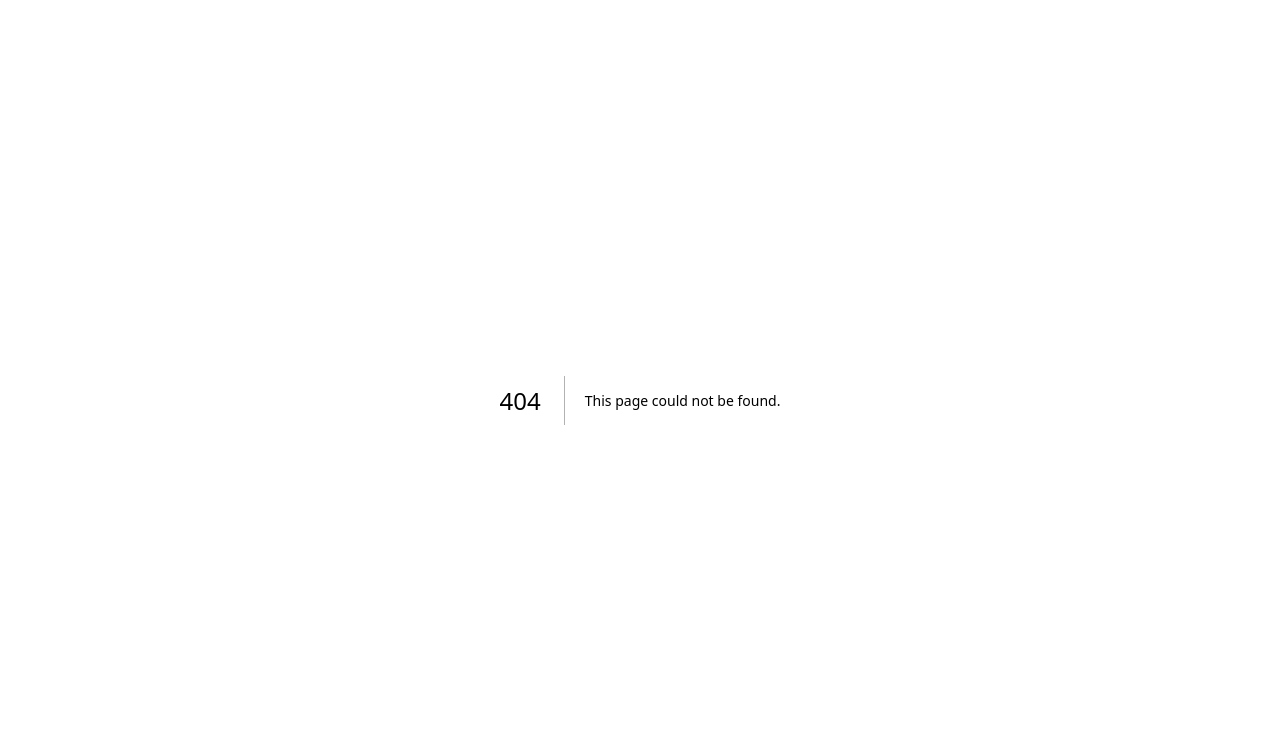
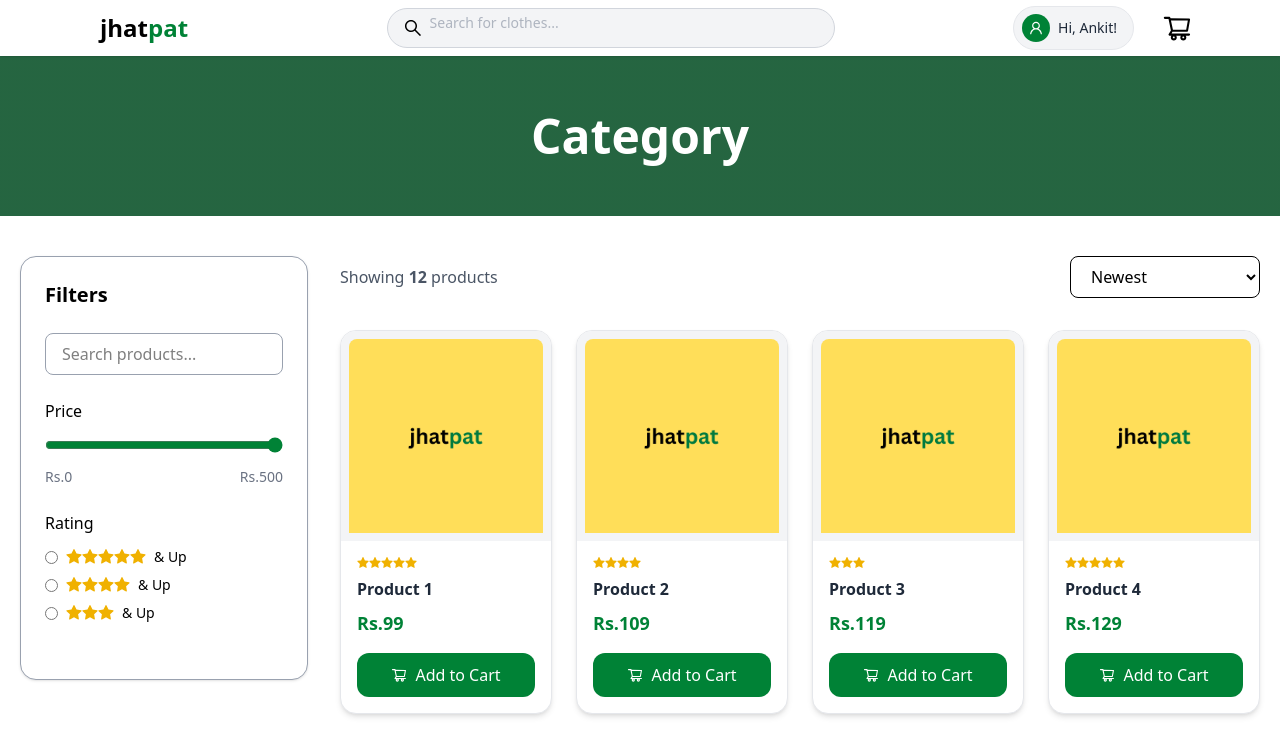
Before and after one commit to khanalankitt/E-Commerce-Full-Stack, a Next.js app in the folder frontend/: page /category/1 in a window 1280 px wide. Before the commit this address had no page. Shown: the top 737 px of the page. Built offline with nearby package versions, Linux system fonts and the light colour scheme.

Commit message:
chore: added demo category page with basic filtering and debouncing

```diff
--- /dev/null
+++ b/frontend/app/(store)/category/[id]/page.tsx
@@ -0,0 +1,36 @@
+import CategoryClient from "../../../../components/category/categoryClient";
+
+export const revalidate = 3600;
+export const dynamic = "force-static";
+
+export interface Product {
+  id: number;
+  name: string;
+  price: number;
+  rating: number;
+}
+
+async function getProducts(): Promise<Product[]> {
+  // swap this for your real DB/API call (Mongoose, fetch, etc.)
+  return Array.from({ length: 12 }, (_, i) => ({
+    id: i + 1,
+    name: `Product ${i + 1}`,
+    price: 99 + i * 10,
+    rating: [5, 4, 3, 5, 4, 5, 3, 4, 5, 4, 3, 5][i],
+  }));
+}
+
+export default async function CategoryPage() {
+  const products = await getProducts();
+
+  return (
+    <div className="min-h-screen w-full flex flex-col mt-14">
+      <div className="w-full h-40 relative flex items-center justify-center">
+        <div className="absolute inset-0 bg-linear-to-t from-green-900/90 to-green-900/90" />
+        <p className="text-white text-5xl font-bold z-10">Category</p>
+      </div>
+
+      <CategoryClient products={products} />
+    </div>
+  );
+}
--- /dev/null
+++ b/frontend/app/(store)/category/[id]/useDebounce.ts
@@ -0,0 +1,12 @@
+import { useEffect, useState } from "react";
+
+export function useDebounce<T>(value: T, delay = 300): T {
+  const [debounced, setDebounced] = useState(value);
+
+  useEffect(() => {
+    const timeout = setTimeout(() => setDebounced(value), delay);
+    return () => clearTimeout(timeout);
+  }, [value, delay]);
+
+  return debounced;
+}
--- a/frontend/app/(store)/category/page.tsx
+++ /dev/null
@@ -1,7 +0,0 @@
-export default function CategoryPage() {
-  return (
-    <div className="h-full w-full flex items-center justify-center mt-7 pt-20">
-      <p className="text-4xl">Category Page</p>
-    </div>
-  );
-}
--- a/frontend/app/page.tsx
+++ b/frontend/app/page.tsx
@@ -2,6 +2,7 @@
 export const revalidate = 3600;
 
 import AllProducts from "@/components/allProducts";
+import Footer from "@/components/footer";
 import HeroCategories from "@/components/heroCategories";
 import NavBar from "@/components/navbar";
 
@@ -11,6 +12,7 @@
       <NavBar />
       <HeroCategories />
       <AllProducts />
+      <Footer />
     </div>
   );
 }
--- a/frontend/components/allProducts.tsx
+++ b/frontend/components/allProducts.tsx
@@ -2,11 +2,11 @@
 import Link from "next/link";
 
 export default function AllProducts() {
-  const allProducts = [1, 2, 3, 4, 5, 6, 4, 34, 0, 0];
+  const allProducts = [1, 2, 3, 4, 5, 6, 4, 34, 0, 0, 0, 0];
   return (
     <section className="h-auto w-full flex items-center justify-center">
       <div className="w-4/5 flex flex-col ">
-        <p className="text-3xl pb-10">All Products</p>
+        <p className="text-3xl pb-10">Featured Products</p>
         <div className="h-auto w-full flex items-center justify-center flex-wrap gap-2 gap-y-3 pb-10">
           {allProducts.map((product, index) => (
             <Link
@@ -39,7 +39,6 @@
               </button>
             </Link>
           ))}
-          <p className="underline cursor-pointer self-end px-5">Show more</p>
         </div>
       </div>
     </section>
--- /dev/null
+++ b/frontend/components/category/categoryClient.tsx
@@ -0,0 +1,164 @@
+"use client";
+
+import { useMemo, useState } from "react";
+import { StarFilled } from "@ant-design/icons";
+import type { Product } from "../../app/(store)/category/[id]/page";
+import { useDebounce } from "../../app/(store)/category/[id]/useDebounce";
+import ProductCard from "./productCard";
+
+type SortOption = "newest" | "price-asc" | "price-desc" | "best-selling";
+
+export default function CategoryClient({ products }: { products: Product[] }) {
+  const [search, setSearch] = useState("");
+  const [maxPrice, setMaxPrice] = useState(500);
+  const [minRating, setMinRating] = useState<number | null>(null);
+  const [sort, setSort] = useState<SortOption>("newest");
+
+  // debounced values — these drive the actual filtering
+  const debouncedSearch = useDebounce(search, 300);
+  const debouncedMaxPrice = useDebounce(maxPrice, 200);
+
+  const filtered = useMemo(() => {
+    const query = debouncedSearch.trim().toLowerCase();
+
+    const result = products.filter((p) => {
+      if (query && !p.name.toLowerCase().includes(query)) return false;
+      if (p.price > debouncedMaxPrice) return false;
+      if (minRating !== null && p.rating < minRating) return false;
+      return true;
+    });
+
+    switch (sort) {
+      case "price-asc":
+        result.sort((a, b) => a.price - b.price);
+        break;
+      case "price-desc":
+        result.sort((a, b) => b.price - a.price);
+        break;
+      case "best-selling":
+        result.sort((a, b) => b.rating - a.rating);
+        break;
+      default:
+        result.sort((a, b) => a.id - b.id);
+    }
+
+    return result;
+  }, [products, debouncedSearch, debouncedMaxPrice, minRating, sort]);
+
+  const handleReset = () => {
+    setSearch("");
+    setMaxPrice(500);
+    setMinRating(null);
+  };
+
+  const hasActiveFilters =
+    search !== "" || maxPrice !== 500 || minRating !== null;
+
+  return (
+    <div className="max-w-7xl w-full mx-auto px-5 py-10">
+      <div className="flex flex-col lg:flex-row gap-8">
+        {/* Sidebar */}
+        <aside className="w-full lg:w-72">
+          <div className="border border-gray-400 rounded-2xl p-6 shadow-sm bg-white sticky top-24">
+            <h2 className="text-xl font-semibold mb-6">Filters</h2>
+
+            {/* Search */}
+            <div className="mb-6">
+              <input
+                type="text"
+                value={search}
+                onChange={(e) => setSearch(e.target.value)}
+                placeholder="Search products..."
+                className="w-full border border-gray-400 rounded-lg px-4 py-2 outline-none focus:border-green-600"
+              />
+            </div>
+
+            {/* Price */}
+            <div className="mb-6">
+              <h3 className="font-medium mb-3">Price</h3>
+              <input
+                type="range"
+                min={0}
+                max={500}
+                value={maxPrice}
+                onChange={(e) => setMaxPrice(Number(e.target.value))}
+                className="w-full cursor-pointer accent-green-700"
+              />
+              <div className="flex justify-between text-sm text-gray-500 mt-2">
+                <span>Rs.0</span>
+                <span>Rs.{maxPrice}</span>
+              </div>
+            </div>
+
+            {/* Rating */}
+            <div className="mb-8">
+              <h3 className="font-medium mb-3">Rating</h3>
+              {[5, 4, 3].map((rating) => (
+                <label
+                  key={rating}
+                  className="flex items-center gap-2 mb-2 cursor-pointer"
+                >
+                  <input
+                    type="radio"
+                    name="rating"
+                    checked={minRating === rating}
+                    onChange={() => setMinRating(rating)}
+                    className="cursor-pointer"
+                  />
+                  <div className="flex text-yellow-500">
+                    {Array.from({ length: rating }).map((_, i) => (
+                      <StarFilled key={i} />
+                    ))}
+                  </div>
+                  <span className="text-sm">& Up</span>
+                </label>
+              ))}
+            </div>
+
+            {hasActiveFilters && (
+              <button
+                onClick={handleReset}
+                className="w-full border border-green-700 text-green-700 hover:bg-green-50 py-3 rounded-xl transition cursor-pointer"
+              >
+                Reset Filters
+              </button>
+            )}
+          </div>
+        </aside>
+
+        {/* Products */}
+        <section className="flex-1">
+          <div className="flex flex-col sm:flex-row sm:items-center sm:justify-between gap-4 mb-8">
+            <p className="text-gray-600">
+              Showing <span className="font-semibold">{filtered.length}</span>{" "}
+              products
+            </p>
+
+            <select
+              value={sort}
+              onChange={(e) => setSort(e.target.value as SortOption)}
+              className="border rounded-lg px-4 py-2 outline-none cursor-pointer"
+            >
+              <option value="newest">Newest</option>
+              <option value="price-asc">Price: Low to High</option>
+              <option value="price-desc">Price: High to Low</option>
+              <option value="best-selling">Best Selling</option>
+            </select>
+          </div>
+
+          {filtered.length === 0 ? (
+            <p className="text-gray-500 text-center py-20">
+              No products match your filters.
+            </p>
+          ) : (
+            <div className="grid grid-cols-2 md:grid-cols-3 xl:grid-cols-4 gap-6">
+              {filtered.map((product) => (
+                <ProductCard key={product.id} product={product} />
+              ))}
+            </div>
+          )}
+        </section>
+      </div>
+    </div>
+  );
+}
--- /dev/null
+++ b/frontend/components/category/productCard.tsx
@@ -0,0 +1,44 @@
+"use client";
+
+import { memo } from "react";
+import { ShoppingCartOutlined, StarFilled } from "@ant-design/icons";
+import Image from "next/image";
+import type { Product } from "./page";
+
+function ProductCard({ product }: { product: Product }) {
+  return (
+    <div className="group bg-white rounded-2xl shadow-md border border-gray-200 overflow-hidden hover:shadow-lg transition">
+      <div className="relative bg-gray-100">
+        <Image
+          src="/logo.png"
+          height={100}
+          width={100}
+          alt={product.name}
+          className="w-full aspect-square object-contain p-2 rounded-t-2xl"
+        />
+      </div>
+
+      <div className="p-4">
+        <div className="flex text-yellow-500 text-xs mb-2">
+          {Array.from({ length: product.rating }).map((_, i) => (
+            <StarFilled key={i} />
+          ))}
+        </div>
+        <h3 className="font-semibold text-gray-800">{product.name}</h3>
+        <p className="text-green-700 text-lg font-bold mt-2">
+          Rs.{product.price}
+        </p>
+        <button className="mt-4 w-full bg-green-700 hover:bg-green-800 text-white py-2.5 rounded-xl flex items-center justify-center gap-2 transition cursor-pointer">
+          <ShoppingCartOutlined />
+          Add to Cart
+        </button>
+      </div>
+    </div>
+  );
+}
+
+// only re-renders if this specific product's id/price/rating/name changes
+export default memo(
+  ProductCard,
+  (prev, next) => prev.product.id === next.product.id,
+);
--- /dev/null
+++ b/frontend/components/footer.tsx
@@ -0,0 +1,11 @@
+export default function Footer() {
+  return (
+    <footer className="w-full bg-green-900 text-white mt-16">
+      <div className="max-w-7xl mx-auto px-5 py-10 flex  items-center justify-center gap-4">
+        <p className="text-sm text-gray-200">
+          © {new Date().getFullYear()} JhatPat. All rights reserved.
+        </p>
+      </div>
+    </footer>
+  );
+}
--- a/frontend/components/heroCategories.tsx
+++ b/frontend/components/heroCategories.tsx
@@ -24,7 +24,7 @@
     <section className="h-screen w-full flex-wrap flex items-center justify-center gap-x-10 gap-y-0 px-10 py-5 mt-7">
       {categories.map((category, index) => (
         <Link
-          href="/category"
+          href="/category/1"
           key={index}
           className="h-[45%] w-2/5 group rounded-xl shadow-sm flex cursor-pointer overflow-hidden relative"
         >
```
